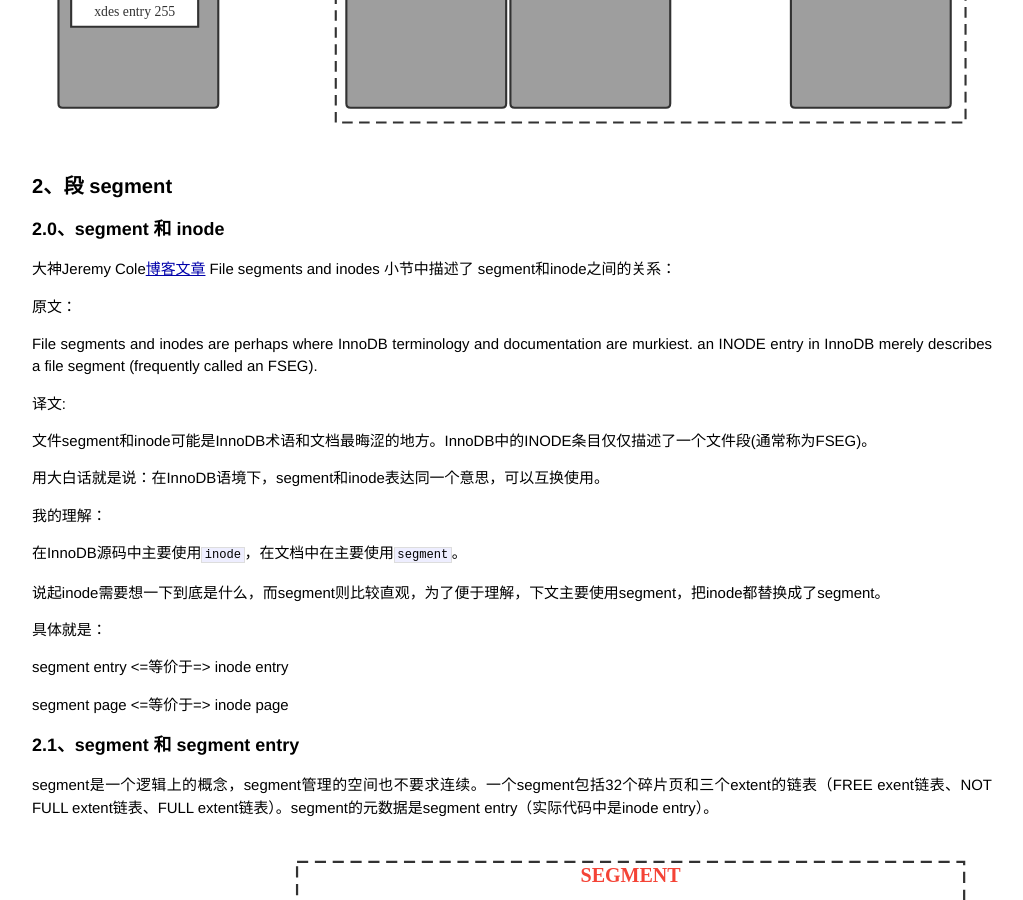
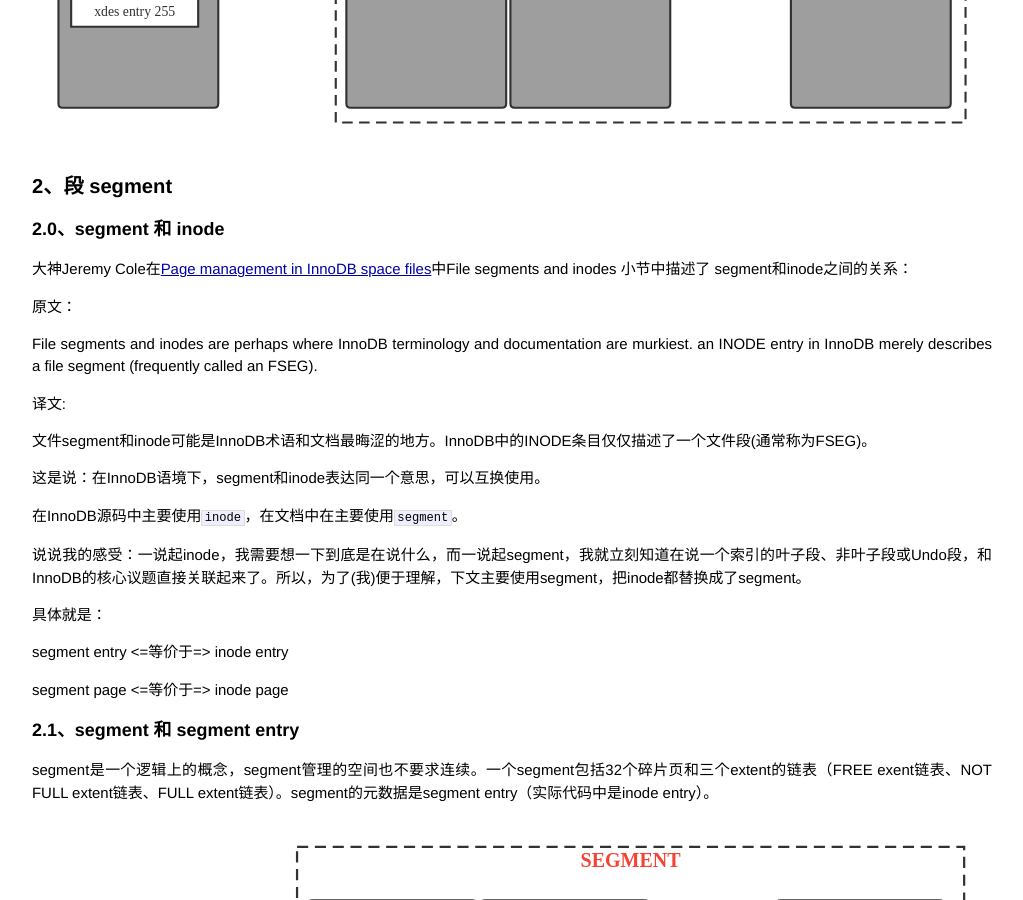
Before and after one commit to gongpengjun/gongpengjun.github.io, a Jekyll site: the page built from _posts/2022-07-09-innodb-tablespace-segment-extent.markdown, in a window 1280 px wide and 900 px high, scrolled down 1605 px. Shown: the whole window, without its empty margins (128-1151 px from the left). Built offline with Jekyll 4.4.1, drawn with Linux system fonts in a browser that asks for light colours; some of the changed text lies outside the part shown.

Commit message:
校对InnoDB文件布局文字和图片

```diff
--- a/_posts/2022-06-15-innodb-tablespace-segment-extent.markdown
+++ b/_posts/2022-07-09-innodb-tablespace-segment-extent.markdown
@@ -37,7 +37,7 @@ InnoDB用专门的页来存储xdes entry，这种页叫做xdes page，一个xdes
 
 ### 2.0、segment 和 inode
 
-大神Jeremy Cole[博客文章](https://blog.jcole.us/2013/01/04/page-management-in-innodb-space-files/) File segments and inodes 小节中描述了 segment和inode之间的关系：
+大神Jeremy Cole在[Page management in InnoDB space files](https://blog.jcole.us/2013/01/04/page-management-in-innodb-space-files/)中File segments and inodes 小节中描述了 segment和inode之间的关系：
 
 原文：
 
@@ -47,13 +47,11 @@ InnoDB用专门的页来存储xdes entry，这种页叫做xdes page，一个xdes
 
 > 文件segment和inode可能是InnoDB术语和文档最晦涩的地方。InnoDB中的INODE条目仅仅描述了一个文件段(通常称为FSEG)。
 
-用大白话就是说：在InnoDB语境下，segment和inode表达同一个意思，可以互换使用。
-
-我的理解：
+这是说：在InnoDB语境下，segment和inode表达同一个意思，可以互换使用。
 
 在InnoDB源码中主要使用`inode`，在文档中在主要使用`segment`。
 
-说起inode需要想一下到底是什么，而segment则比较直观，为了便于理解，下文主要使用segment，把inode都替换成了segment。
+说说我的感受：一说起inode，我需要想一下到底是在说什么，而一说起segment，我就立刻知道在说一个索引的叶子段、非叶子段或Undo段，和InnoDB的核心议题直接关联起来了。所以，为了(我)便于理解，下文主要使用segment，把inode都替换成了segment。
 
 具体就是：
 
@@ -87,13 +85,13 @@ InnoDB中数据就是索引，索引就是数据。一个聚簇索引就是一
 
 ## 4、InnoDB表空间布局全貌
 
-根据上面的知识，来看看Jeremy Cole在[The basics of InnoDB space file layout](https://blog.jcole.us/2013/01/03/the-basics-of-innodb-space-file-layout/)一文 Space files 小节中画的file space概览图，就很容易理解了。
+来看看Jeremy Cole在[The basics of InnoDB space file layout](https://blog.jcole.us/2013/01/03/the-basics-of-innodb-space-file-layout/)一文 Space files 小节中画的space file概览图：
 
 <img src="https://gongpengjun.com/imgs/innodb/Space_File_Overview.png" width="100%" alt="Space File Overview">
 
-按照我们的术语，理解如下图：
+按照我的术语，理解如下图：
 
-<img src="https://gongpengjun.com/imgs/innodb/Space_File_Overview_understand.png" width="100%" alt="Space File Overview with Comments">
+<img src="https://gongpengjun.com/imgs/innodb/Space_File_Overview_with_comments.png" width="100%" alt="Space File Overview with Comments">
 
 一个ibd文件可能几十上百GB，甚至几TB，最大可以达到64TiB。InnoDB将这个大文件逻辑上划分为每256MiB一组，每组的第一个页是专门存放xdes entry的XDES Page，正好可以管理本组256MiB的空间。其中ibd文件的第一个页(页号为0)还包含tablespace的元信息，所以这个xdes page也叫做File Space(FSP_HDR) Page。
 
@@ -111,9 +109,13 @@ InnoDB中数据就是索引，索引就是数据。一个聚簇索引就是一
 
 ## 5、索引index的物理布局全貌
 
-基于以上所以的理解，再来看MySQL官方博客引用的Jeremy Cole在[Page management in InnoDB space files](https://blog.jcole.us/2013/01/04/page-management-in-innodb-space-files/)一文最后画的一个InnoDB索引文件的全景图，就很容易理解了。
+再来看MySQL官方博客引用的Jeremy Cole在[Page management in InnoDB space files](https://blog.jcole.us/2013/01/04/page-management-in-innodb-space-files/)一文最后画的一个InnoDB索引文件的全景图：
 
 <img src="https://gongpengjun.com/imgs/innodb/jeremycole_innodb_segment_and_extent.jpeg" width="100%" alt="Index File Segment Structure">
+
+按照我的术语，理解如下图：
+
+<img src="https://gongpengjun.com/imgs/innodb/jeremycole_innodb_segment_and_extent_comment.jpeg" width="100%" alt="Index File Segment Structure with Comments">
 
 其中：
 
```
Also changed, not shown: other parts of _posts/2022-07-09-innodb-tablespace-segment-extent.markdown (+3 -3 lines), imgs/innodb/Space_File_Overview.webp (deleted), imgs/innodb/Space_File_Overview_with_comments.png (renamed from imgs/innodb/Space_File_Overview_understand.png), imgs/innodb/jeremycole_innodb_segment_and_extent_comment.jpeg (added).
